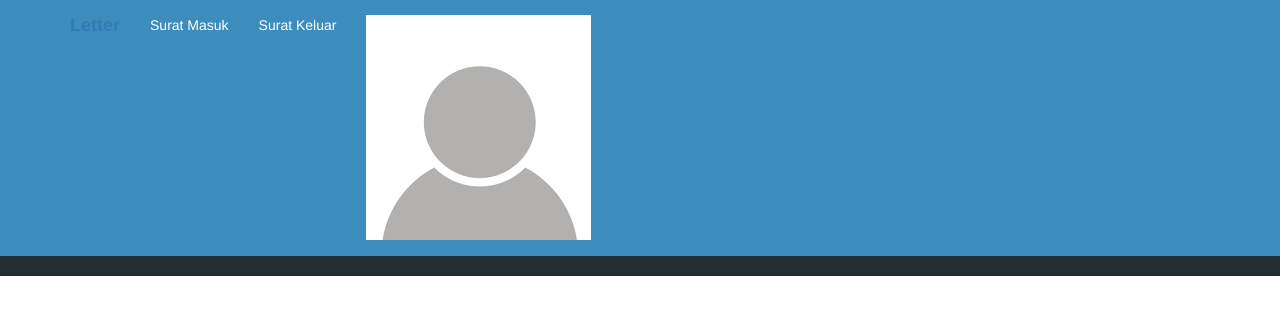
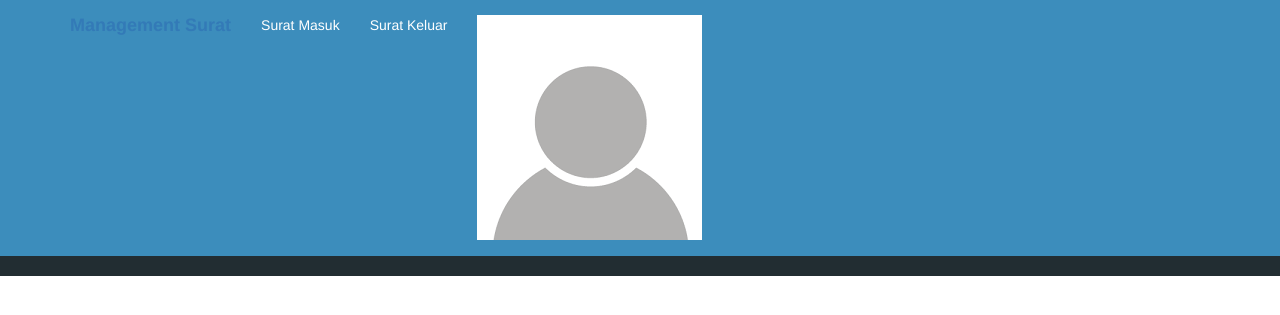
Before and after one commit to danielwijaw/ndaletter, a CodeIgniter app: the page made by application/views/template/header.php in a window 1280 px wide. Shown: the top 315 px of the page. Run offline with CodeIgniter, Linux system fonts and the light colour scheme; some libraries are stand-ins or nearby versions.

Commit message:
management surat

```diff
--- a/application/views/template/header.php
+++ b/application/views/template/header.php
@@ -19,7 +19,7 @@
     <nav class="navbar navbar-static-top">
       <div class="container">
         <div class="navbar-header">
-          <a href="<?php echo base_url() ?>" class="navbar-brand"><b>Letter</b></a>
+          <a href="<?php echo base_url() ?>" class="navbar-brand"><b>Management Surat</b></a>
           <button type="button" class="navbar-toggle collapsed" data-toggle="collapse" data-target="#navbar-collapse">
             <i class="fa fa-bars"></i>
           </button>
--- a/application/views/template/headerlogin.php
+++ b/application/views/template/headerlogin.php
@@ -17,7 +17,7 @@
     <nav class="navbar navbar-static-top">
       <div class="container">
         <div class="navbar-header">
-          <a href="<?php echo base_url() ?>" class="navbar-brand"><b>Letter</b></a>
+          <a href="<?php echo base_url() ?>" class="navbar-brand"><b>Management Surat</b></a>
           <button type="button" class="navbar-toggle collapsed" data-toggle="collapse" data-target="#navbar-collapse">
             <i class="fa fa-bars"></i>
           </button>
```
